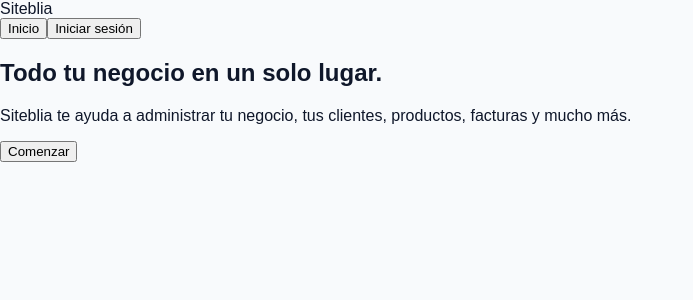
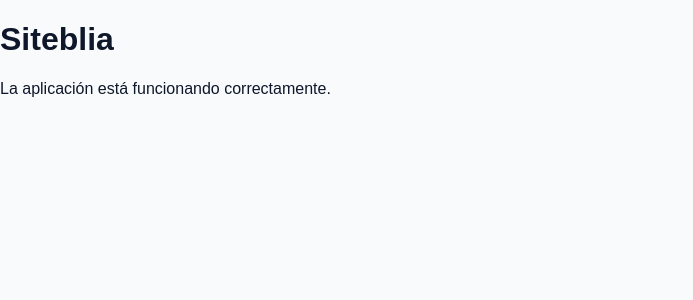
Before and after one commit to siteblia-web/Siteblia, a React (Vite) app: page / in a window 1280 px wide. Shown: the top 300 px of the page, without its empty margins (0-693 px from the left). Built offline with nearby package versions, Linux system fonts and the light colour scheme.

Commit message:
Update App.jsx

```diff
--- a/src/App.jsx
+++ b/src/App.jsx
@@ -1,55 +1,8 @@
-import { useState } from "react";
-
 function App() {
-  const [view, setView] = useState("home");
-
   return (
-    <div className="app">
-      <header className="navbar">
-        <div className="logo">Siteblia</div>
-
-        <nav>
-          <button onClick={() => setView("home")}>Inicio</button>
-          <button onClick={() => setView("login")}>Iniciar sesión</button>
-        </nav>
-      </header>
-
-      <main className="content">
-        {view === "home" && (
-          <section className="hero">
-            <h1>Todo tu negocio en un solo lugar.</h1>
-
-            <p>
-              Siteblia te ayuda a administrar tu negocio, tus clientes,
-              productos, facturas y mucho más.
-            </p>
-
-            <button
-              className="primary-button"
-              onClick={() => setView("login")}
-            >
-              Comenzar
-            </button>
-          </section>
-        )}
-
-        {view === "login" && (
-          <section className="login">
-            <h2>Iniciar sesión</h2>
-
-            <p>
-              Próximamente podrás acceder a tu cuenta de Siteblia.
-            </p>
-
-            <button
-              className="primary-button"
-              onClick={() => setView("home")}
-            >
-              Volver
-            </button>
-          </section>
-        )}
-      </main>
+    <div>
+      <h1>Siteblia</h1>
+      <p>La aplicación está funcionando correctamente.</p>
     </div>
   );
 }
```
